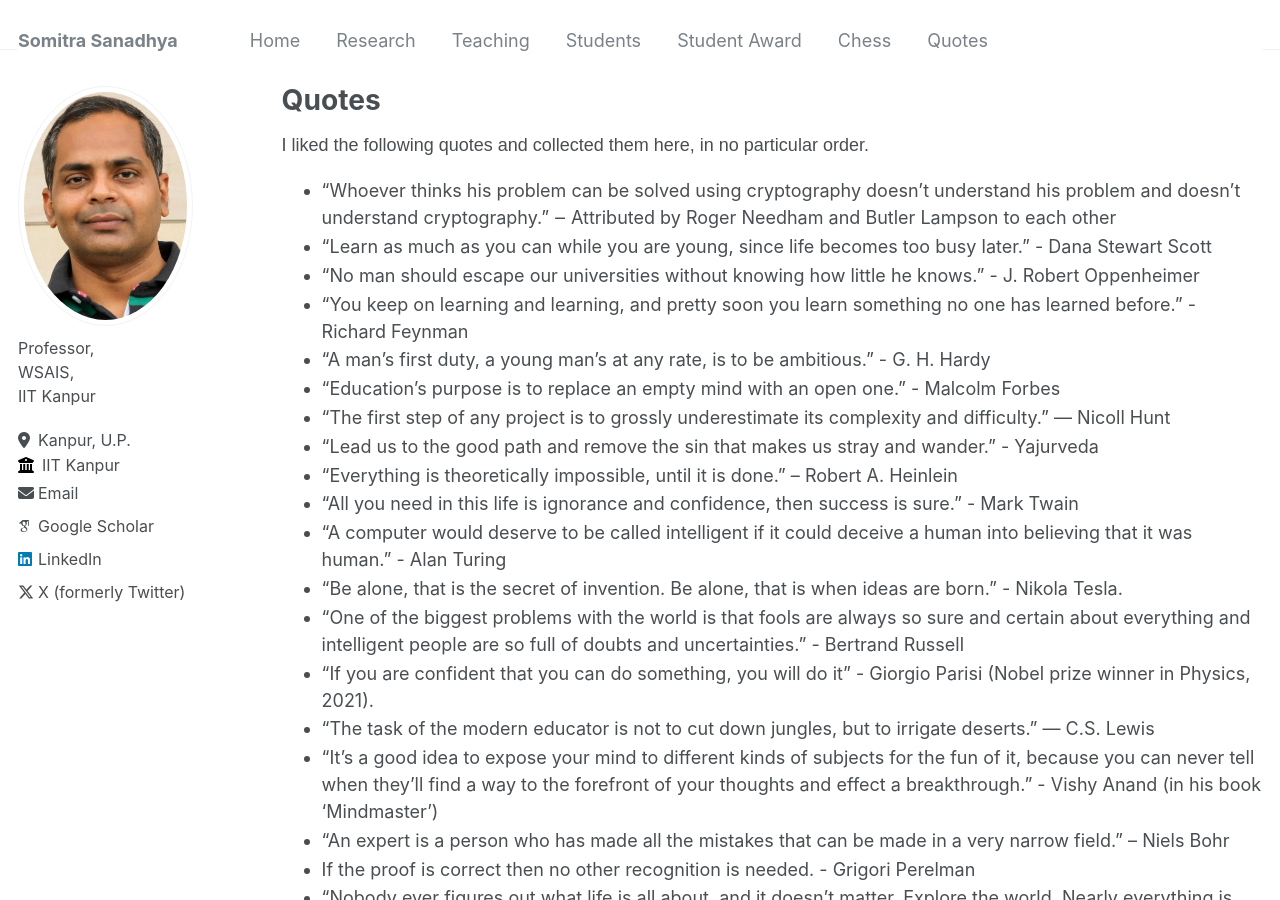
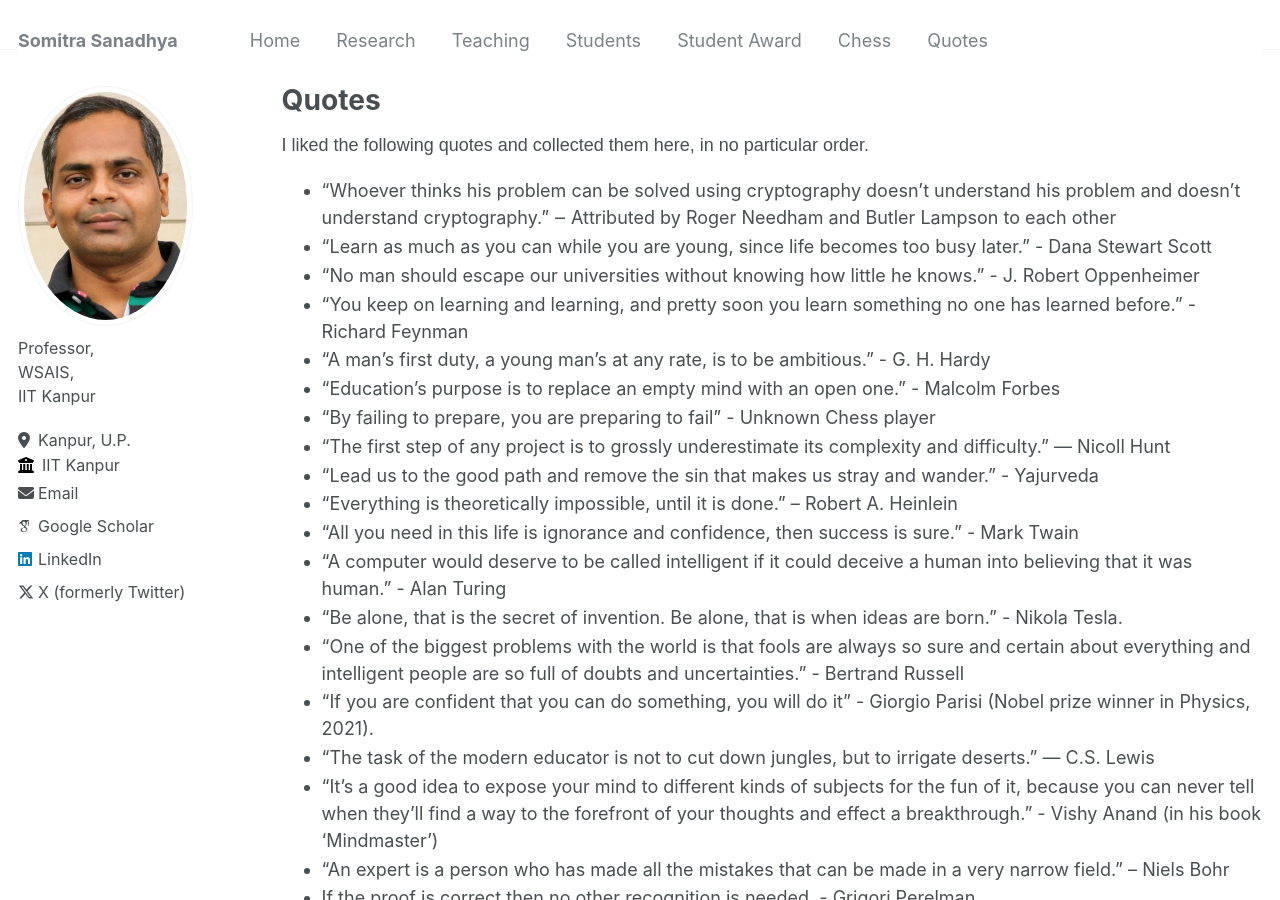
Before and after one commit to somitra-sanadhya/somitra-sanadhya.github.io, a Jekyll site: the page built from _pages/quotes.md, in a window 1280 px wide and 900 px high. Built offline with Jekyll 4.4.1, drawn with Linux system fonts in a browser that asks for light colours; some web fonts are replaced.

Commit message:
Update quotes.md

```diff
--- a/_pages/quotes.md
+++ b/_pages/quotes.md
@@ -13,6 +13,7 @@ I liked the following quotes and collected them here, in no particular order.
 + "You keep on learning and learning, and pretty soon you learn something no one has learned before." - Richard Feynman
 + "A man's first duty, a young man's at any rate, is to be ambitious." - G. H. Hardy
 + "Education’s purpose is to replace an empty mind with an open one." - Malcolm Forbes
++ "By failing to prepare, you are preparing to fail" - Unknown Chess player
 + "The first step of any project is to grossly underestimate its complexity and difficulty." — Nicoll Hunt
 + "Lead us to the good path and remove the sin that makes us stray and wander." - Yajurveda
 + "Everything is theoretically impossible, until it is done.” – Robert A. Heinlein
```
